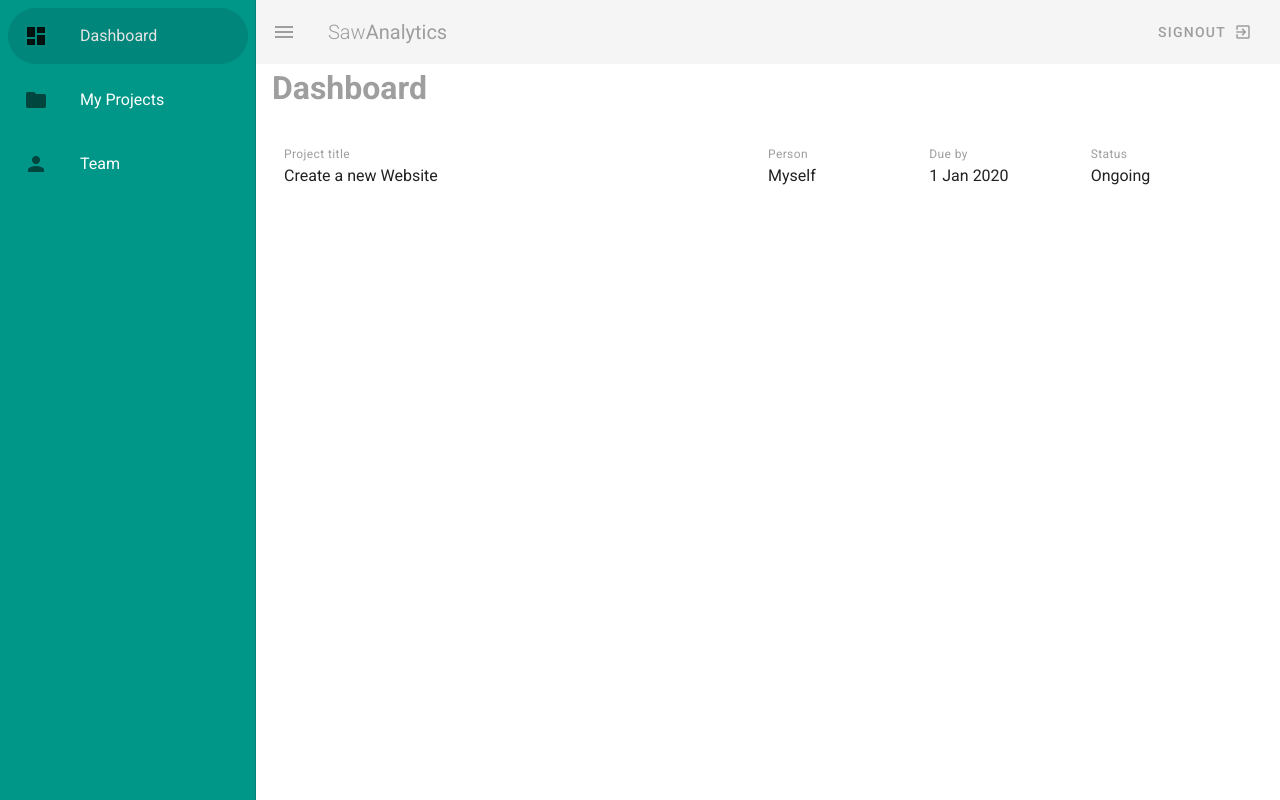
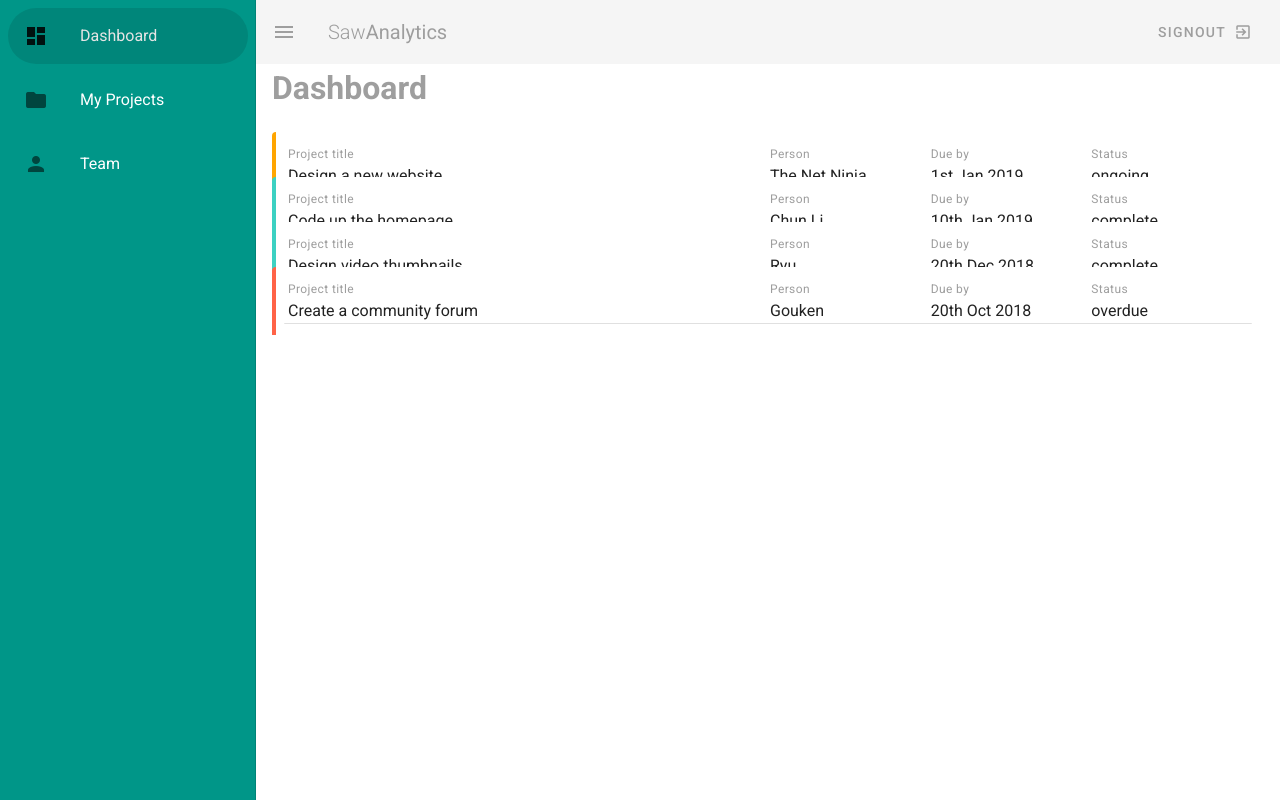
Before and after one commit to manojkmishra/veutify-netn, a Vue app: page / in a window 1280 px wide. Built offline with nearby package versions, Linux system fonts and the light colour scheme.

Commit message:
dynamic js classes

```diff
--- a/src/views/Dashboard.vue
+++ b/src/views/Dashboard.vue
@@ -2,15 +2,34 @@
   <div class="dashboard">
     <h1 class="subheading grey--text">Dashboard</h1>
     <v-container class="my-5">
-      <v-card flat class="pa-3">
-          <v-layout row wrap>
-            <v-flex xs12 md6> <div class="caption grey--text">Project title</div>  <div> Create a new Website</div>  </v-flex>
-            <v-flex xs6 sm4 md2> <div class="caption grey--text">Person</div> <div> Myself</div> </v-flex>
-            <v-flex xs6 sm4 md2><div class="caption grey--text">Due by</div> <div> 1 Jan 2020</div> </v-flex>
-            <v-flex xs2 sm4 md2> <div class="caption grey--text">Status</div> <div> Ongoing</div> </v-flex>
+      <v-card flat v-for="project in projects" :key="project.title">
+          <v-layout row wrap :class="`pa-3 project ${project.status}`">
+            <v-flex xs12 md6> <div class="caption grey--text">Project title</div> <div>{{project.title}}</div>  </v-flex>
+            <v-flex xs6 sm4 md2> <div class="caption grey--text">Person</div> <div> {{project.person}}</div> </v-flex>
+            <v-flex xs6 sm4 md2><div class="caption grey--text">Due by</div> <div> {{project.due}}</div> </v-flex>
+            <v-flex xs2 sm4 md2> <div class="caption grey--text">Status</div> <div>{{project.status}}</div> </v-flex>
           </v-layout>
+          <v-divider/>
       </v-card>
     </v-container>
-
   </div>
 </template>
+<style>
+.project.complete{ border-left:4px solid #3cd1c2}
+.project.ongoing{ border-left:4px solid orange}
+.project.overdue{ border-left:4px solid tomato}
+</style>
+<script>
+export default {
+  data(){
+    return {
+      projects: [
+        { title: 'Design a new website', person: 'The Net Ninja', due: '1st Jan 2019', status: 'ongoing', content: 'Lorem ipsum dolor sit amet consectetur adipisicing elit. Sunt consequuntur eos eligendi illum minima adipisci deleniti, dicta mollitia enim explicabo fugiat quidem ducimus praesentium voluptates porro molestias non sequi animi!'},
+        { title: 'Code up the homepage', person: 'Chun Li', due: '10th Jan 2019', status: 'complete', content: 'Lorem ipsum dolor sit amet consectetur adipisicing elit. Sunt consequuntur eos eligendi illum minima adipisci deleniti, dicta mollitia enim explicabo fugiat quidem ducimus praesentium voluptates porro molestias non sequi animi!'},
+        { title: 'Design video thumbnails', person: 'Ryu', due: '20th Dec 2018', status: 'complete', content: 'Lorem ipsum dolor sit amet consectetur adipisicing elit. Sunt consequuntur eos eligendi illum minima adipisci deleniti, dicta mollitia enim explicabo fugiat quidem ducimus praesentium voluptates porro molestias non sequi animi!'},
+        { title: 'Create a community forum', person: 'Gouken', due: '20th Oct 2018', status: 'overdue', content: 'Lorem ipsum dolor sit amet consectetur adipisicing elit. Sunt consequuntur eos eligendi illum minima adipisci deleniti, dicta mollitia enim explicabo fugiat quidem ducimus praesentium voluptates porro molestias non sequi animi!'},
+      ]
+    }
+  }
+}
+</script>
```
